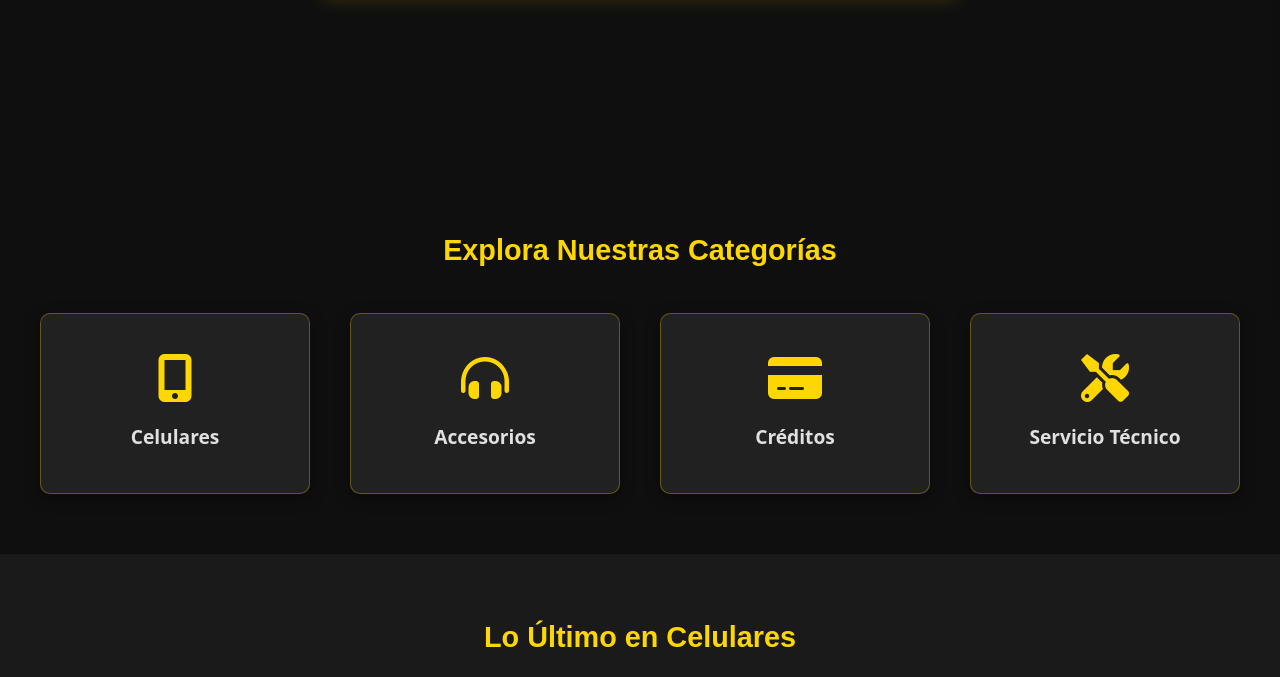
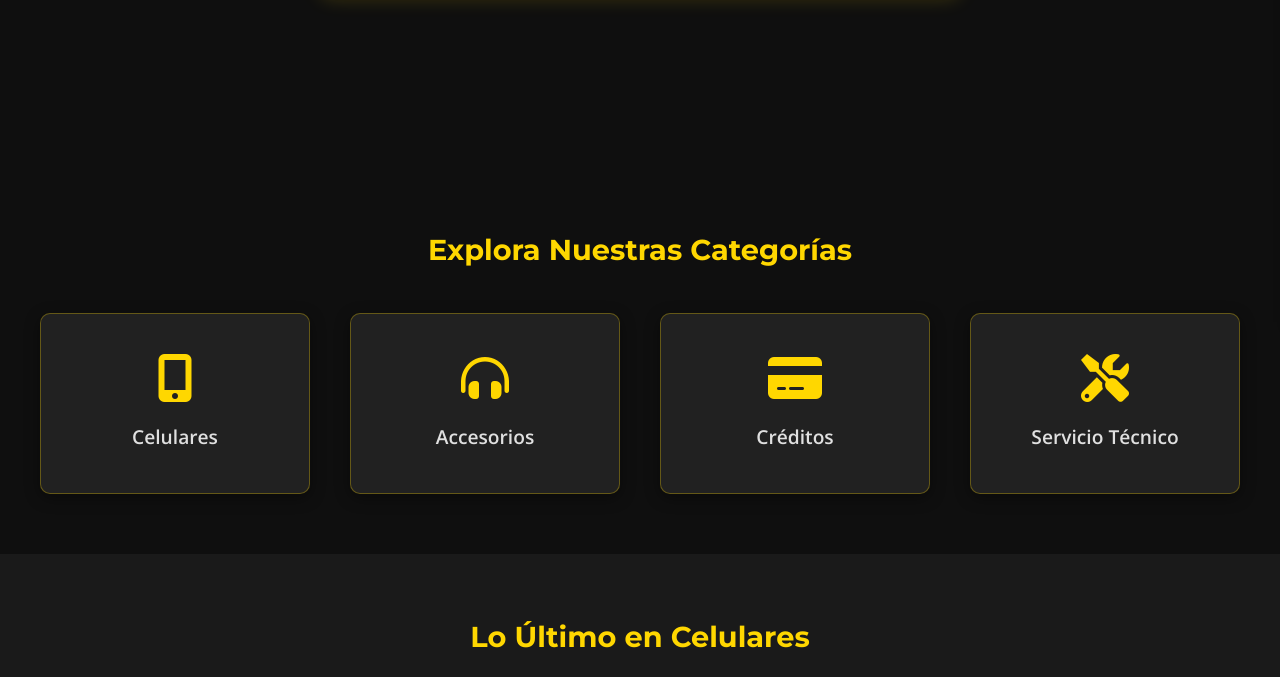
Before and after one commit to sademarquez/Comunicaciones, a plain HTML site: page index.html in a window 1280 px wide. Shown: the part 478-1155 px from the top of the page. Drawn offline with nearby package versions, Linux system fonts and the light colour scheme.

Commit message:
Update index.html

```diff
--- a/index.html
+++ b/index.html
@@ -8,6 +8,9 @@
     <link rel="stylesheet" href="css/components.css">
     <link rel="stylesheet" href="css/responsive.css">
     <link rel="stylesheet" href="https://cdnjs.cloudflare.com/ajax/libs/font-awesome/6.0.0-beta3/css/all.min.css">
+    <link rel="preconnect" href="https://fonts.googleapis.com">
+<link rel="preconnect" href="https://fonts.gstatic.com" crossorigin>
+<link href="https://fonts.googleapis.com/css2?family=Montserrat:wght@400;700&family=Open+Sans:wght@400;600&display=swap" rel="stylesheet">
 </head>
 <body>
     <header class="main-header">
```
